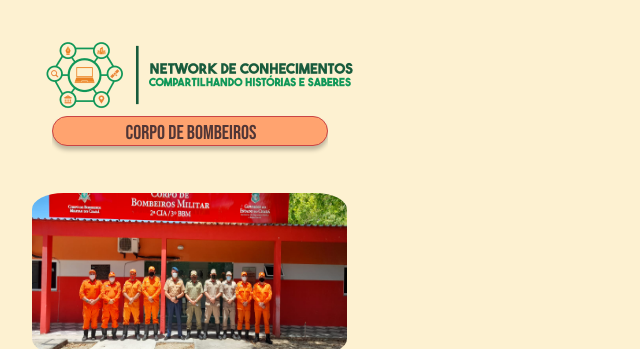
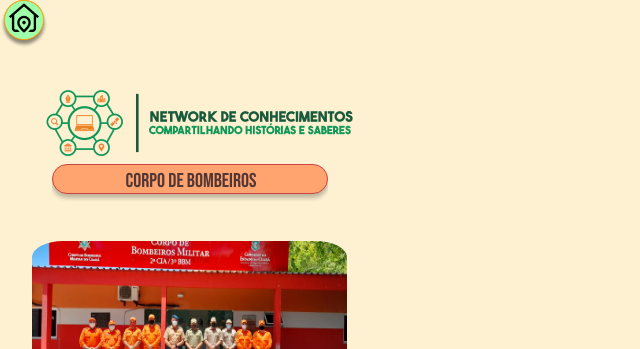
Before and after one commit to Redes2022/networkdeconhecimentos, a plain HTML site: page locais_ut/corpdebombeiros.html in a window 1280 px wide. Shown: the top 349 px of the page, without its empty margins (0-640 px from the left). Drawn offline with nearby package versions, Linux system fonts and the light colour scheme.

Commit message:
Update corpdebombeiros.html

```diff
--- a/locais_ut/corpdebombeiros.html
+++ b/locais_ut/corpdebombeiros.html
@@ -13,6 +13,11 @@
 </head>
 
 <body>
+<a href="../index.html">
+    <div class="icon">
+        <img src="../images/home (1).png">
+    </div>
+</a>
     <div class="v1_2">
         <div class="footer"></div>
         <div class="v19_11">
@@ -177,6 +182,18 @@
             opacity: 1;
             text-align: center;
         }
+        .icon {
+            width: 48px;
+            height: 48px;
+            background-repeat: no-repeat;
+            background-position: left;
+            background-size: cover;
+            opacity: 1;
+            top: 20px;
+            left: 10px;
+            overflow: hidden;
+            background: url("../images/home (1).png");
+        }
     </style>
     <script src="https://cdn.jsdelivr.net/npm/bootstrap@5.2.3/dist/js/bootstrap.bundle.min.js" integrity="sha384-kenU1KFdBIe4zVF0s0G1M5b4hcpxyD9F7jL+jjXkk+Q2h455rYXK/7HAuoJl+0I4" crossorigin="anonymous"></script>
 </body>
```
